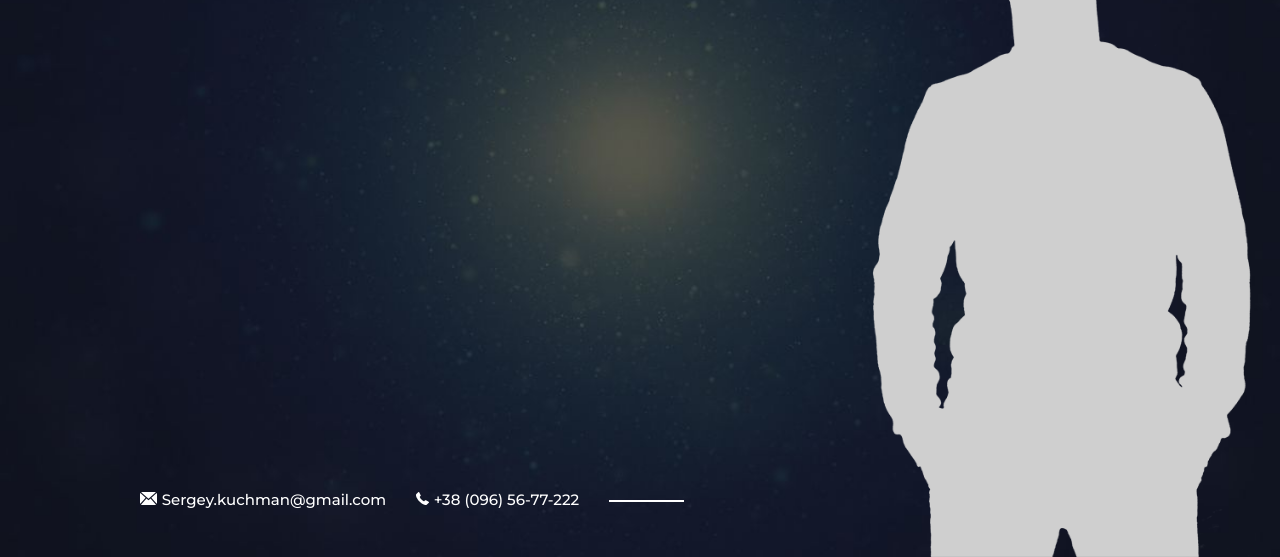
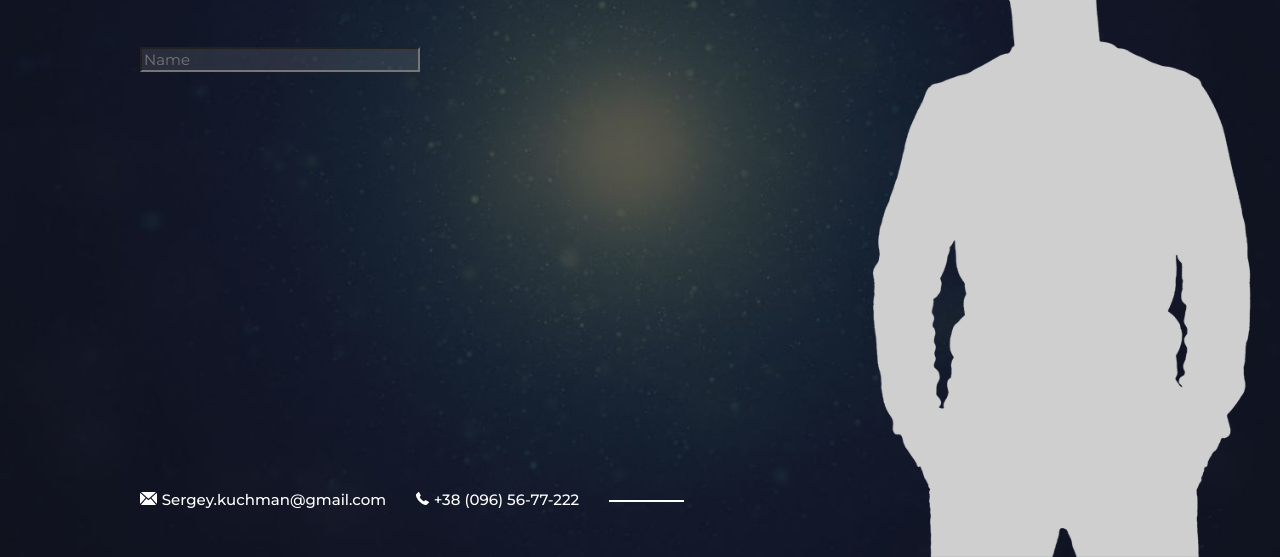
Before and after one commit to Sergeykuchman/MyFolio, a plain HTML site: page contacts.html in a window 1280 px wide. Shown: the part 243-800 px from the top of the page. Drawn offline with Linux system fonts and the light colour scheme.

Commit message:
15072020/1748

```diff
--- a/contacts.html
+++ b/contacts.html
@@ -42,10 +42,12 @@
             </div>
 
         </main>
+        <form class="form" action="/" method="post">
+            <input class="input" type="text" placeholder="Name">
+        </form>
     </div>  <!--Container-->
 
-    <form action="/" method="post">
-    </form>
+
     <!--=============footer=======================-->
 
     <footer class="footer">
--- a/css/style.css
+++ b/css/style.css
@@ -221,3 +221,22 @@ p {
 .contakts-icon{
     padding-right: 0.3rem;
 }
+
+/*=================form===============*/
+
+.form{
+    width: 100%;
+    max-width: 280px;
+}
+
+.input{
+    display: block;
+    width: 100%;
+
+    font-family: inherit;
+    font-size: 1rem;
+
+    background-color: rgba(255, 255, 255, 0.1);
+
+
+}
```
